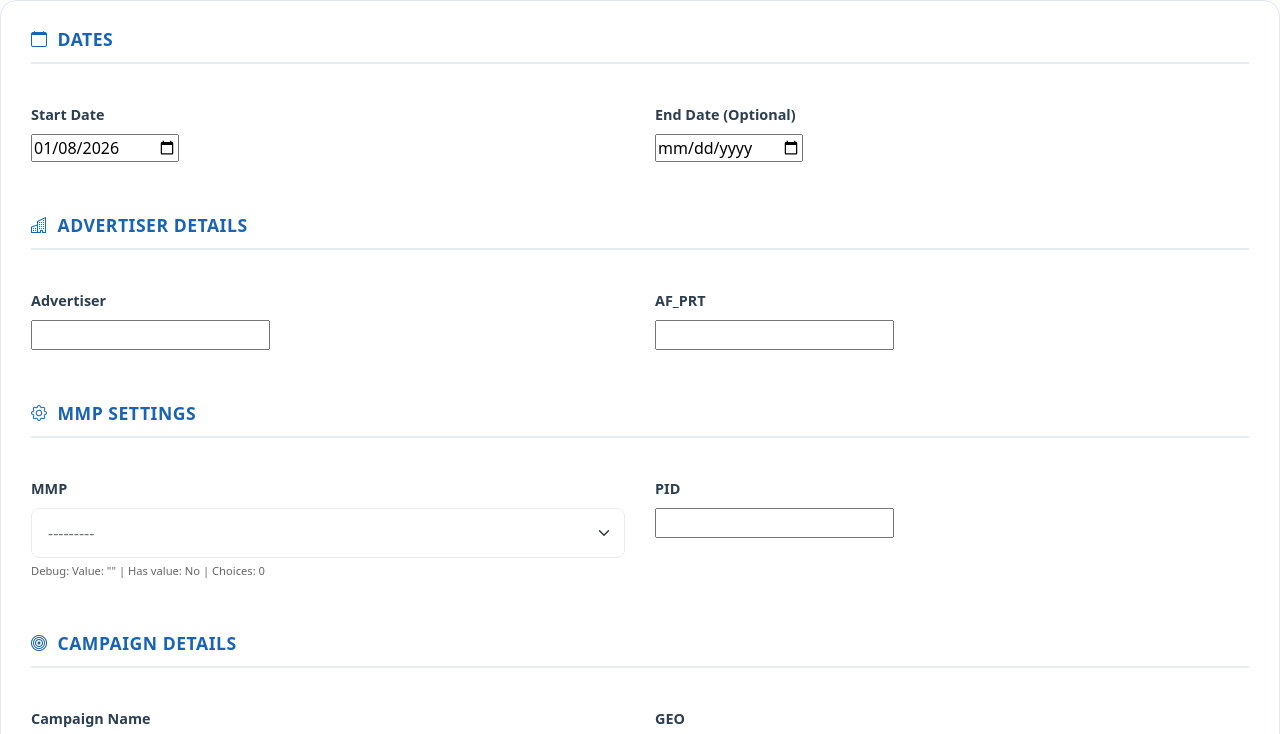
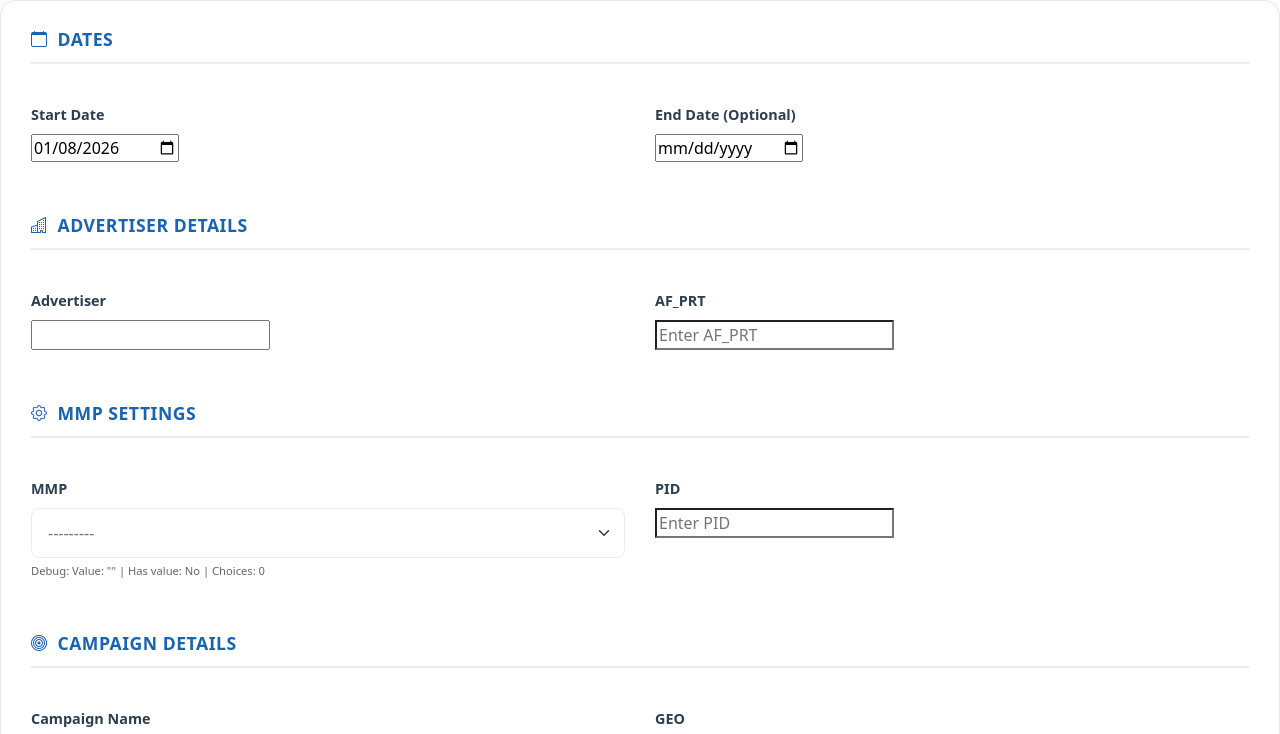
Before and after one commit to pkdubey/Affiliate_Management, a Django app: template templates/drs/drs_form.html in a window 1280 px wide. Shown: the top 734 px of the page. Run offline with Django 5.2, Linux system fonts and the light colour scheme; the template is opened without the code that fills it, so the values that code supplies are empty, except form fields; tables that the repository leaves empty hold one stand-in row (values such as "Sample post"); form fields are guessed from the names that the template uses.

Commit message:
fix issue in drs

```diff
--- a/apps/drs/models.py
+++ b/apps/drs/models.py
@@ -133,9 +133,6 @@
             'active': 'success',
             'paused': 'warning',
             'completed': 'info',
-            'validated': 'primary',
-            'invoiced': 'secondary',
-            'approved': 'info',
             'paid': 'success',
         }
         return status_classes.get(self.status, 'secondary')
--- a/templates/drs/drs_form.html
+++ b/templates/drs/drs_form.html
@@ -614,15 +614,15 @@
             <div class="status-option status-completed" onclick="selectStatus('completed')">
               <i class="bi bi-check-circle status-icon-completed"></i> Completed
             </div>
-            <div class="status-option status-validated" onclick="selectStatus('validated')">
-              <i class="bi bi-check-circle-fill status-icon-validated"></i> Validated
-            </div>
-            <div class="status-option status-invoiced" onclick="selectStatus('invoiced')">
-              <i class="bi bi-file-earmark-text status-icon-invoiced"></i> Invoiced
-            </div>
-            <div class="status-option status-approved" onclick="selectStatus('approved')">
-              <i class="bi bi-check-square status-icon-approved"></i> Approved
-            </div>
+            <!-- <div class="status-option status-validated" onclick="selectStatus('validated')"> -->
+              <!-- <i class="bi bi-check-circle-fill status-icon-validated"></i> Validated -->
+            <!-- </div> -->
+            <!-- <div class="status-option status-invoiced" onclick="selectStatus('invoiced')"> -->
+              <!-- <i class="bi bi-file-earmark-text status-icon-invoiced"></i> Invoiced -->
+            <!-- </div> -->
+            <!-- <div class="status-option status-approved" onclick="selectStatus('approved')"> -->
+              <!-- <i class="bi bi-check-square status-icon-approved"></i> Approved -->
+            <!-- </div> -->
             <div class="status-option status-paid" onclick="selectStatus('paid')">
               <i class="bi bi-cash-coin status-icon-paid"></i> Paid
             </div>
@@ -846,17 +846,19 @@
 
     const selectedMMP = mmpSelect.value;
 
-    // Reset all fields to editable first
+    // IMPORTANT: Always make ALL fields editable!
     if (pidField) {
         pidField.readOnly = false;
-        pidField.style.backgroundColor = '';
+        pidField.style.backgroundColor = 'white';
+        pidField.placeholder = "Enter PID...";
     }
     if (afPrtField) {
         afPrtField.readOnly = false;
-        afPrtField.style.backgroundColor = '';
+        afPrtField.style.backgroundColor = 'white';
+        afPrtField.placeholder = "Enter AF_PRT...";
     }
 
-    // Update labels and editability based on MMP
+    // Update labels based on MMP (but don't make fields read-only)
     switch(selectedMMP) {
         case 'Appsflyer':
             if (pidLabel) pidLabel.innerHTML = 'PID';
@@ -866,15 +868,7 @@
         case 'Adjust':
             if (pidLabel) pidLabel.innerHTML = 'Ad Group';
             if (afPrtLabel) afPrtLabel.innerHTML = 'AF_PRT';
-            // Make AF_PRT and PID non-editable for Adjust (but NOT MMP field)
-            if (pidField) {
-                pidField.readOnly = true;
-                pidField.style.backgroundColor = '#f8f9fa';
-            }
-            if (afPrtField) {
-                afPrtField.readOnly = true;
-                afPrtField.style.backgroundColor = '#f8f9fa';
-            }
+            // Fields remain editable - user can input custom values
             break;
 
         case 'Singular':
@@ -882,20 +876,41 @@
         case 'AppMetrica':
             if (pidLabel) pidLabel.innerHTML = 'Network ID';
             if (afPrtLabel) afPrtLabel.innerHTML = 'AF_PRT';
-            // Make AF_PRT and PID non-editable (but NOT MMP field)
-            if (pidField) {
-                pidField.readOnly = true;
-                pidField.style.backgroundColor = '#f8f9fa';
-            }
-            if (afPrtField) {
-                afPrtField.readOnly = true;
-                afPrtField.style.backgroundColor = '#f8f9fa';
-            }
+            // Fields remain editable - user can input custom values
+            break;
+
+        case 'Other':
+            if (pidLabel) pidLabel.innerHTML = 'Custom Field';
+            if (afPrtLabel) afPrtLabel.innerHTML = 'Custom Reference';
+            // Fields remain editable - user can input custom values
             break;
 
         default:
             if (pidLabel) pidLabel.innerHTML = 'PID';
             if (afPrtLabel) afPrtLabel.innerHTML = 'AF_PRT';
+    }
+
+    // Add placeholders based on MMP
+    if (pidField) {
+        switch(selectedMMP) {
+            case 'Adjust': pidField.placeholder = "Enter Ad Group"; break;
+            case 'Singular':
+            case 'Branch':
+            case 'AppMetrica': pidField.placeholder = "Enter Network ID"; break;
+            case 'Other': pidField.placeholder = "Enter custom field name"; break;
+            default: pidField.placeholder = "Enter PID";
+        }
+    }
+
+    if (afPrtField) {
+        switch(selectedMMP) {
+            case 'Adjust': afPrtField.placeholder = "Enter AF_PRT"; break;
+            case 'Singular':
+            case 'Branch':
+            case 'AppMetrica': afPrtField.placeholder = "Enter AF_PRT"; break;
+            case 'Other': afPrtField.placeholder = "Enter custom reference"; break;
+            default: afPrtField.placeholder = "Enter AF_PRT";
+        }
     }
 }
 
@@ -921,9 +936,6 @@
         'active': 'Active',
         'paused': 'Paused',
         'completed': 'Completed',
-        'validated': 'Validated',
-        'invoiced': 'Invoiced',
-        'approved': 'Approved',
         'paid': 'Paid'
     };
 
@@ -990,9 +1002,6 @@
         'active': 'Active',
         'paused': 'Paused',
         'completed': 'Completed',
-        'validated': 'Validated',
-        'invoiced': 'Invoiced',
-        'approved': 'Approved',
         'paid': 'Paid'
     };
 
```
Also changed, not shown: apps/drs/migrations/0005_alter_dailyrevenuesheet_status.py (added), 2 other files.
